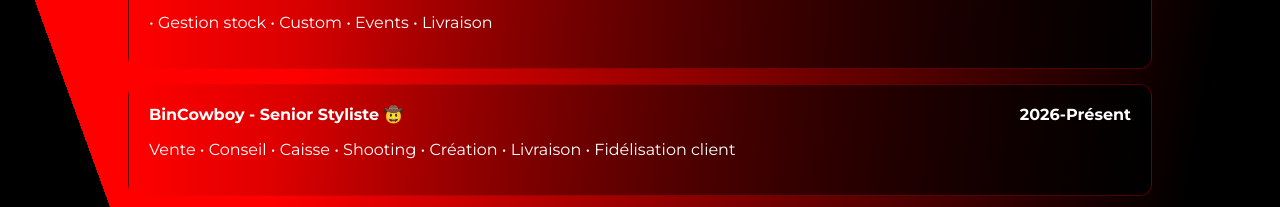
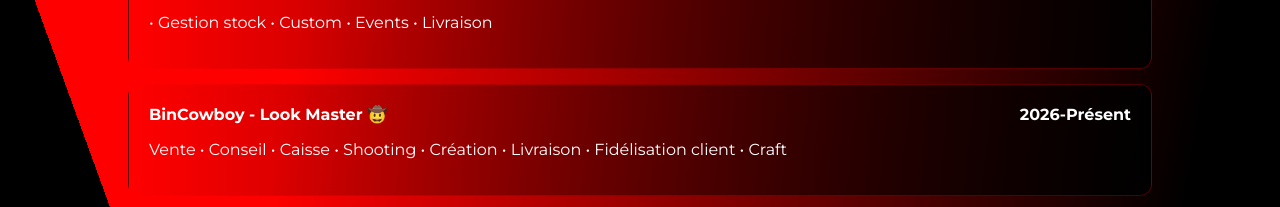
Before and after one commit to james-scofill/cv-haters, a plain HTML site: page index.html in a window 1280 px wide. Shown: the part 1121-1328 px from the top of the page. Drawn offline with Linux system fonts and the light colour scheme.

Commit message:
Update index.html

```diff
--- a/index.html
+++ b/index.html
@@ -308,10 +308,10 @@
 
         <div class="exp-item reveal">
             <div class="exp-header">
-                <span>BinCowboy - Senior Styliste 🤠</span>
+                <span>BinCowboy - Look Master 🤠</span>
                 <b>2026-Présent</b>
             </div>
-            <p>Vente • Conseil • Caisse • Shooting • Création • Livraison • Fidélisation client</p>
+            <p>Vente • Conseil • Caisse • Shooting • Création • Livraison • Fidélisation client • Craft </p>
         </div>
 
         <div class="exp-item reveal">
```
